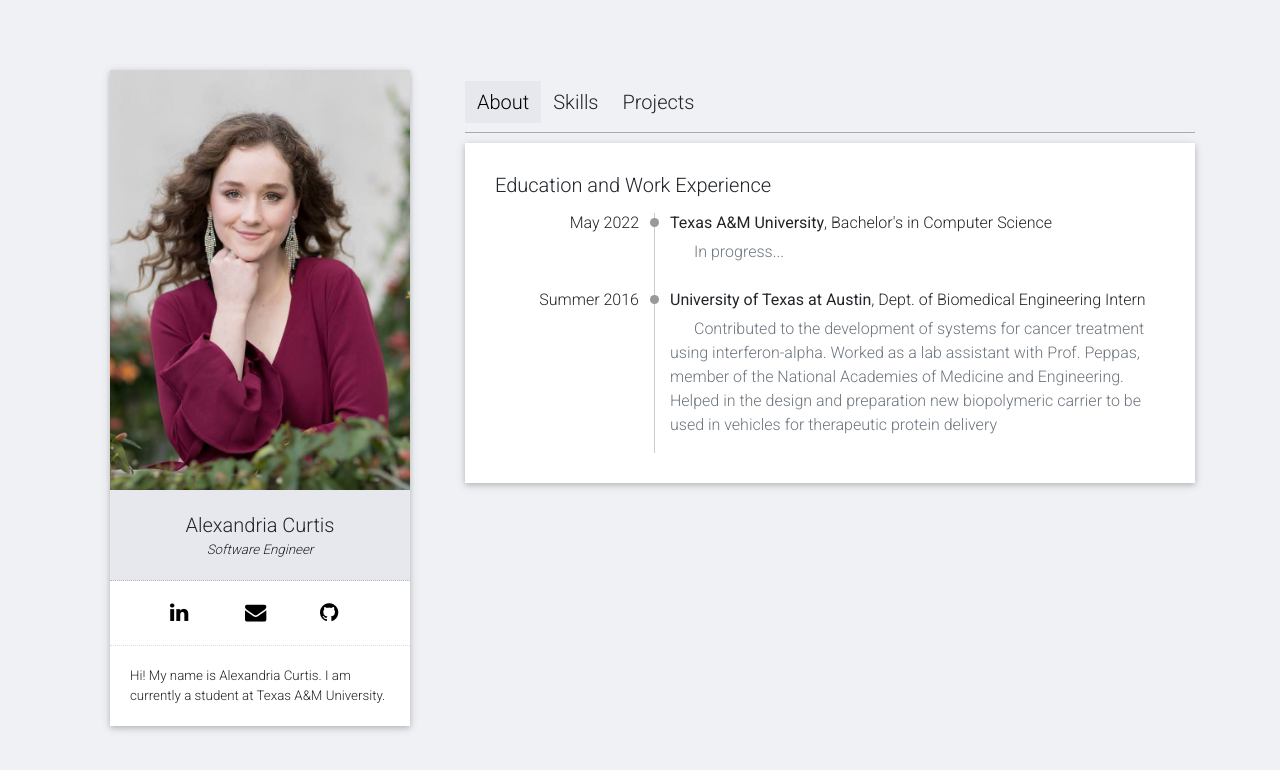
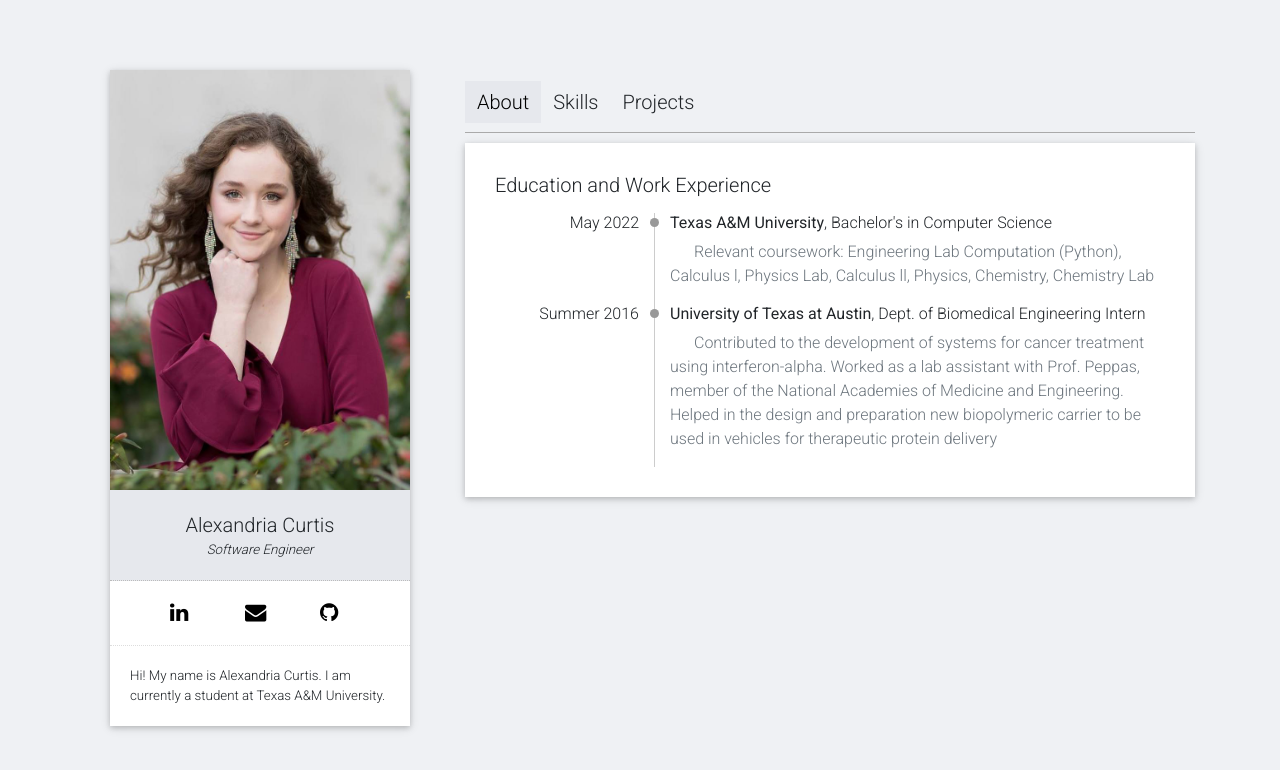
Before and after one commit to acurtis55/react_resume, a React (Create React App) app: page / in a window 1280 px wide. Shown: the top 770 px of the page. Built offline with nearby package versions, Linux system fonts and the light colour scheme.

Commit message:
Added relevant coursework

```diff
--- a/src/components/About/About.js
+++ b/src/components/About/About.js
@@ -10,7 +10,7 @@ class About extends Component {
           <AboutItem item={{
             title:"Texas A&M University",
             position:"Bachelor's in Computer Science",
-            description: "In progress...",
+            description: "Relevant coursework: Engineering Lab Computation (Python), Calculus l, Physics Lab, Calculus ll, Physics, Chemistry, Chemistry Lab",
             time:"May 2022"
           }}/>
           <AboutItem item={{
```
